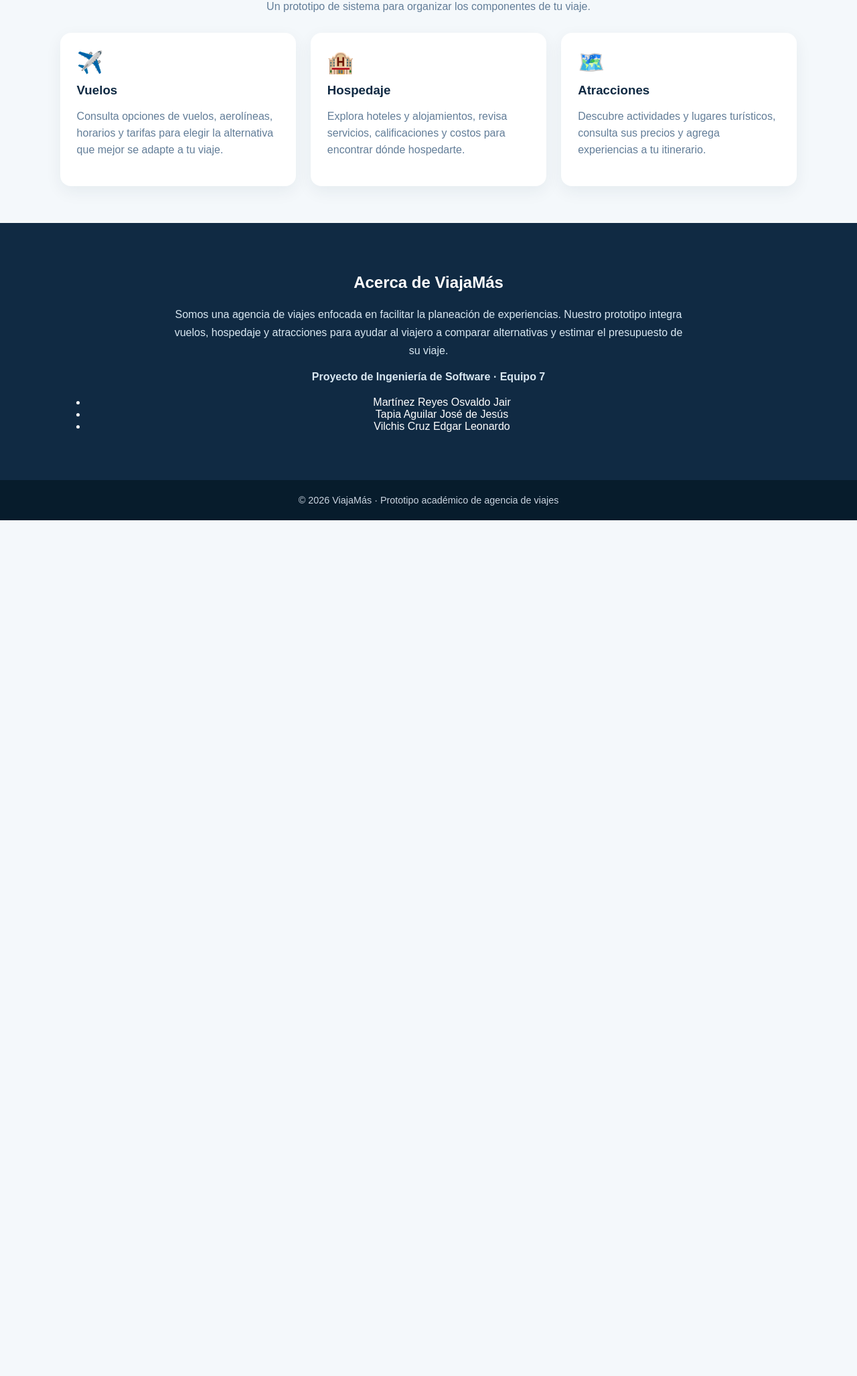
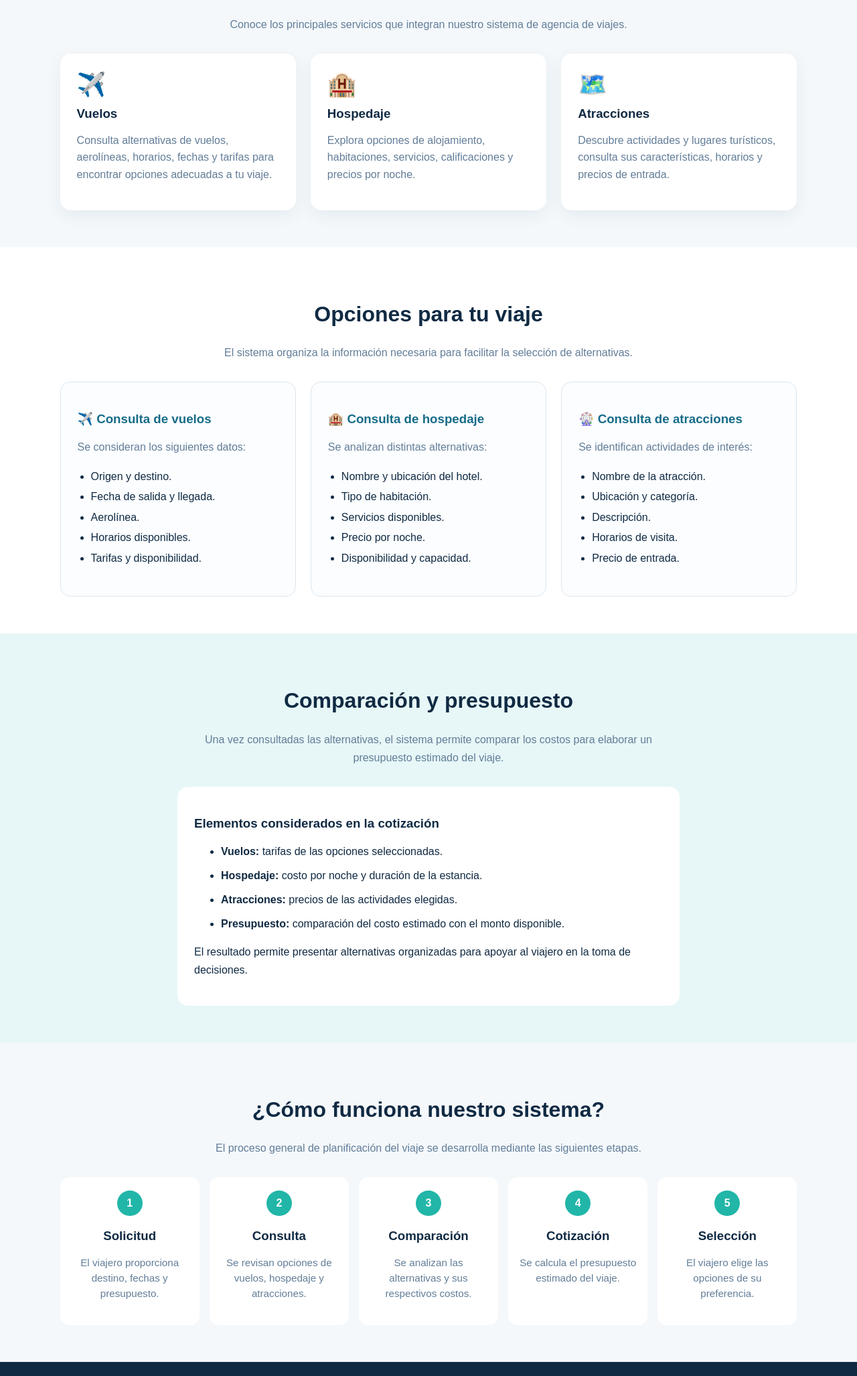
Before and after one commit to Developerutrax/Paris, a plain HTML site: page index.html in a window 1280 px wide. Shown: the part 745-2800 px from the top of the page at 67% size. Before the commit the page ends 1522 px from the top, so only its background shows below. Drawn offline with Linux system fonts and the light colour scheme.

Commit message:
Update index.html

```diff
--- a/index.html
+++ b/index.html
@@ -1,103 +1,601 @@
+
 <!DOCTYPE html>
 <html lang="es">
 <head>
 <meta charset="UTF-8">
 <meta name="viewport" content="width=device-width, initial-scale=1.0">
 <title>ViajaMás | Agencia de Viajes</title>
+
 <style>
-    :root { --navy:#102a43; --blue:#176b87; --teal:#21b6a8; --cream:#f4f8fb; --orange:#ffb454; }
-    * { box-sizing:border-box; }
-    body { margin:0; font-family:Arial,Helvetica,sans-serif; color:var(--navy); background:var(--cream); }
-    header { display:flex; justify-content:space-between; align-items:center; padding:20px 7%; background:white; }
-    .logo { font-size:1.5rem; font-weight:800; color:var(--blue); }
-    .logo span { color:var(--teal); }
-    nav a { color:var(--navy); text-decoration:none; margin-left:22px; font-weight:600; }
-    .hero { display:grid; grid-template-columns:1.05fr .95fr; gap:35px; align-items:center; padding:55px 7%; background:linear-gradient(135deg,#e7f7f7,#edf4ff); }
-    .tag { display:inline-block; background:#d5f4ef; color:#087c73; padding:8px 14px; border-radius:30px; font-size:.85rem; font-weight:bold; }
-    h1 { font-size:clamp(2.3rem,5vw,4.3rem); line-height:1.05; margin:18px 0; }
-    h1 span { color:var(--teal); }
-    .hero p { font-size:1.1rem; line-height:1.7; color:#486581; max-width:540px; }
-    .btn { display:inline-block; margin-top:12px; background:var(--blue); color:white; padding:14px 24px; border-radius:10px; text-decoration:none; font-weight:bold; }
-    .hero img { width:100%; border-radius:22px; box-shadow:0 18px 45px #102a4320; }
-    section { padding:55px 7%; }
-    .section-title { text-align:center; margin-bottom:30px; }
-    .section-title h2 { font-size:2rem; margin-bottom:8px; }
-    .section-title p { color:#627d98; }
-    .cards { display:grid; grid-template-columns:repeat(3,1fr); gap:22px; }
-    .card { background:white; padding:25px; border-radius:16px; box-shadow:0 8px 24px #102a4310; }
-    .card .emoji { font-size:2rem; }
-    .card h3 { margin:12px 0 8px; }
-    .card p { color:#627d98; line-height:1.55; }
-    .about { background:var(--navy); color:white; text-align:center; }
-    .about p { max-width:760px; margin:12px auto; color:#d9e8f2; line-height:1.7; }
-    footer { text-align:center; padding:22px; background:#071c2c; color:#cbd5e1; font-size:.9rem; }
-    @media(max-width:760px) {
-      header { flex-direction:column; gap:15px; }
-      nav a { margin:0 8px; }
-      .hero { grid-template-columns:1fr; padding-top:35px; }
-      .cards { grid-template-columns:1fr; }
+:root {
+  --navy: #102a43;
+  --blue: #176b87;
+  --teal: #21b6a8;
+  --cream: #f4f8fb;
+  --orange: #ffb454;
+}
+
+* {
+  box-sizing: border-box;
+  scroll-behavior: smooth;
+}
+
+body {
+  margin: 0;
+  font-family: Arial, Helvetica, sans-serif;
+  color: var(--navy);
+  background: var(--cream);
+}
+
+header {
+  display: flex;
+  justify-content: space-between;
+  align-items: center;
+  padding: 20px 7%;
+  background: white;
+  flex-wrap: wrap;
+}
+
+.logo {
+  font-size: 1.6rem;
+  font-weight: 800;
+  color: var(--blue);
+}
+
+.logo span {
+  color: var(--teal);
+}
+
+nav a {
+  color: var(--navy);
+  text-decoration: none;
+  margin-left: 18px;
+  font-weight: 600;
+}
+
+nav a:hover {
+  color: var(--teal);
+}
+
+.hero {
+  display: grid;
+  grid-template-columns: 1.05fr .95fr;
+  gap: 35px;
+  align-items: center;
+  padding: 60px 7%;
+  background: linear-gradient(135deg,#e7f7f7,#edf4ff);
+}
+
+.tag {
+  display: inline-block;
+  background: #d5f4ef;
+  color: #087c73;
+  padding: 8px 14px;
+  border-radius: 30px;
+  font-size: .85rem;
+  font-weight: bold;
+}
+
+h1 {
+  font-size: clamp(2.3rem,5vw,4.3rem);
+  line-height: 1.05;
+  margin: 18px 0;
+}
+
+h1 span {
+  color: var(--teal);
+}
+
+.hero p {
+  font-size: 1.1rem;
+  line-height: 1.7;
+  color: #486581;
+}
+
+.hero img {
+  width: 100%;
+  border-radius: 22px;
+}
+
+.btn {
+  display: inline-block;
+  margin-top: 12px;
+  background: var(--blue);
+  color: white;
+  padding: 14px 24px;
+  border-radius: 10px;
+  text-decoration: none;
+  font-weight: bold;
+}
+
+.btn:hover {
+  background: var(--teal);
+}
+
+section {
+  padding: 55px 7%;
+}
+
+.section-title {
+  text-align: center;
+  margin-bottom: 30px;
+}
+
+.section-title h2 {
+  font-size: 2rem;
+}
+
+.section-title p {
+  color: #627d98;
+  line-height: 1.6;
+}
+
+.cards {
+  display: grid;
+  grid-template-columns: repeat(3,1fr);
+  gap: 22px;
+}
+
+.card {
+  background: white;
+  padding: 25px;
+  border-radius: 16px;
+  box-shadow: 0 8px 24px #102a4310;
+}
+
+.emoji {
+  font-size: 2.2rem;
+}
+
+.card h3 {
+  margin: 12px 0 8px;
+}
+
+.card p {
+  color: #627d98;
+  line-height: 1.6;
+}
+
+/* SECCIÓN DE CONSULTAS */
+
+.consultas {
+  background: white;
+}
+
+.consulta-grid {
+  display: grid;
+  grid-template-columns: repeat(3,1fr);
+  gap: 22px;
+}
+
+.consulta {
+  padding: 25px;
+  border: 1px solid #dce6ed;
+  border-radius: 15px;
+  background: #fbfdff;
+}
+
+.consulta h3 {
+  color: var(--blue);
+}
+
+.consulta p {
+  color: #627d98;
+  line-height: 1.6;
+}
+
+.consulta ul {
+  padding-left: 20px;
+  line-height: 1.9;
+}
+
+/* COTIZACIÓN */
+
+.presupuesto {
+  background: #e7f7f7;
+  text-align: center;
+}
+
+.presupuesto p {
+  max-width: 750px;
+  margin: 15px auto;
+  line-height: 1.7;
+}
+
+.presupuesto-box {
+  max-width: 750px;
+  margin: 25px auto 0;
+  padding: 25px;
+  background: white;
+  border-radius: 16px;
+  text-align: left;
+}
+
+.presupuesto-box li {
+  margin: 12px 0;
+  line-height: 1.5;
+}
+
+/* FUNCIONAMIENTO */
+
+.pasos {
+  display: grid;
+  grid-template-columns: repeat(5,1fr);
+  gap: 15px;
+}
+
+.paso {
+  text-align: center;
+  background: white;
+  padding: 20px 12px;
+  border-radius: 14px;
+}
+
+.numero {
+  display: inline-flex;
+  width: 38px;
+  height: 38px;
+  align-items: center;
+  justify-content: center;
+  background: var(--teal);
+  color: white;
+  font-weight: bold;
+  border-radius: 50%;
+}
+
+.paso p {
+  color: #627d98;
+  line-height: 1.5;
+  font-size: .95rem;
+}
+
+/* EQUIPO */
+
+.about {
+  background: var(--navy);
+  color: white;
+  text-align: center;
+}
+
+.about p {
+  max-width: 760px;
+  margin: 12px auto;
+  color: #d9e8f2;
+  line-height: 1.7;
+}
+
+.equipo ul {
+  list-style: none;
+  padding: 0;
+  line-height: 2;
+  color: #d9e8f2;
+}
+
+footer {
+  text-align: center;
+  padding: 22px;
+  background: #071c2c;
+  color: #cbd5e1;
+  font-size: .9rem;
+}
+
+@media(max-width:850px) {
+  .cards,
+  .consulta-grid {
+    grid-template-columns: 1fr;
+  }
+
+  .pasos {
+    grid-template-columns: 1fr 1fr;
+  }
+
+  .hero {
+    grid-template-columns: 1fr;
+  }
+}
+
+@media(max-width:550px) {
+  header {
+    flex-direction: column;
+    gap: 18px;
+  }
+
+  nav {
+    text-align: center;
+  }
+
+  nav a {
+    display: inline-block;
+    margin: 6px;
+  }
+
+  .pasos {
+    grid-template-columns: 1fr;
+  }
 }
 </style>
 </head>
+
 <body>
+
 <header>
   <div class="logo">Viaja<span>Más</span> ✈</div>
+
   <nav>
     <a href="#inicio">Inicio</a>
     <a href="#servicios">Servicios</a>
-      <a href="#nosotros">Nosotros</a>
+    <a href="#consultas">Opciones</a>
+    <a href="#presupuesto">Presupuesto</a>
+    <a href="#nosotros">Equipo</a>
   </nav>
 </header>
 
 <main>
+
+<!-- INICIO -->
+
 <section class="hero" id="inicio">
   <div>
     <span class="tag">Tu próxima aventura comienza aquí</span>
-        <h1>Descubre el mundo.<br><span>Vive el viaje.</span></h1>
-        <p>En ViajaMás te ayudamos a planear experiencias inolvidables. Explora destinos, compara opciones y organiza tu viaje de acuerdo con tus gustos y presupuesto.</p>
-        <a class="btn" href="#servicios">Explorar servicios</a>
+
+    <h1>
+      Descubre el mundo.<br>
+      <span>Vive el viaje.</span>
+    </h1>
+
+    <p>
+      En ViajaMás te ayudamos a planear experiencias
+      inolvidables. Explora destinos, compara opciones
+      y organiza tu viaje de acuerdo con tus gustos
+      y presupuesto.
+    </p>
+
+    <a class="btn" href="#servicios">
+      Explorar servicios
+    </a>
   </div>
-      <img src="img/destinos.svg" alt="Ilustración de un destino turístico con montañas, mar y avión">
+
+  <img src="img/destinos.svg"
+       alt="Ilustración de un destino turístico">
 </section>
 
+<!-- SERVICIOS -->
+
 <section id="servicios">
+
   <div class="section-title">
     <h2>Planea tu viaje ideal</h2>
-        <p>Un prototipo de sistema para organizar los componentes de tu viaje.</p>
+    <p>
+      Conoce los principales servicios que integran
+      nuestro sistema de agencia de viajes.
+    </p>
   </div>
+
   <div class="cards">
+
     <article class="card">
       <div class="emoji">✈️</div>
       <h3>Vuelos</h3>
-          <p>Consulta opciones de vuelos, aerolíneas, horarios y tarifas para elegir la alternativa que mejor se adapte a tu viaje.</p>
+      <p>
+        Consulta alternativas de vuelos, aerolíneas,
+        horarios, fechas y tarifas para encontrar
+        opciones adecuadas a tu viaje.
+      </p>
     </article>
+
     <article class="card">
       <div class="emoji">🏨</div>
       <h3>Hospedaje</h3>
-          <p>Explora hoteles y alojamientos, revisa servicios, calificaciones y costos para encontrar dónde hospedarte.</p>
+      <p>
+        Explora opciones de alojamiento, habitaciones,
+        servicios, calificaciones y precios por noche.
+      </p>
     </article>
+
     <article class="card">
       <div class="emoji">🗺️</div>
       <h3>Atracciones</h3>
-          <p>Descubre actividades y lugares turísticos, consulta sus precios y agrega experiencias a tu itinerario.</p>
+      <p>
+        Descubre actividades y lugares turísticos,
+        consulta sus características, horarios
+        y precios de entrada.
+      </p>
     </article>
+
   </div>
 </section>
 
+<!-- CONSULTAS -->
+
+<section class="consultas" id="consultas">
+
+  <div class="section-title">
+    <h2>Opciones para tu viaje</h2>
+    <p>
+      El sistema organiza la información necesaria
+      para facilitar la selección de alternativas.
+    </p>
+  </div>
+
+  <div class="consulta-grid">
+
+    <article class="consulta">
+      <h3>✈️ Consulta de vuelos</h3>
+      <p>
+        Se consideran los siguientes datos:
+      </p>
+      <ul>
+        <li>Origen y destino.</li>
+        <li>Fecha de salida y llegada.</li>
+        <li>Aerolínea.</li>
+        <li>Horarios disponibles.</li>
+        <li>Tarifas y disponibilidad.</li>
+      </ul>
+    </article>
+
+    <article class="consulta">
+      <h3>🏨 Consulta de hospedaje</h3>
+      <p>
+        Se analizan distintas alternativas:
+      </p>
+      <ul>
+        <li>Nombre y ubicación del hotel.</li>
+        <li>Tipo de habitación.</li>
+        <li>Servicios disponibles.</li>
+        <li>Precio por noche.</li>
+        <li>Disponibilidad y capacidad.</li>
+      </ul>
+    </article>
+
+    <article class="consulta">
+      <h3>🎡 Consulta de atracciones</h3>
+      <p>
+        Se identifican actividades de interés:
+      </p>
+      <ul>
+        <li>Nombre de la atracción.</li>
+        <li>Ubicación y categoría.</li>
+        <li>Descripción.</li>
+        <li>Horarios de visita.</li>
+        <li>Precio de entrada.</li>
+      </ul>
+    </article>
+
+  </div>
+</section>
+
+<!-- PRESUPUESTO -->
+
+<section class="presupuesto" id="presupuesto">
+
+  <div class="section-title">
+    <h2>Comparación y presupuesto</h2>
+    <p>
+      Una vez consultadas las alternativas, el sistema
+      permite comparar los costos para elaborar
+      un presupuesto estimado del viaje.
+    </p>
+  </div>
+
+  <div class="presupuesto-box">
+    <h3>Elementos considerados en la cotización</h3>
+
+    <ul>
+      <li><strong>Vuelos:</strong> tarifas de las opciones seleccionadas.</li>
+      <li><strong>Hospedaje:</strong> costo por noche y duración de la estancia.</li>
+      <li><strong>Atracciones:</strong> precios de las actividades elegidas.</li>
+      <li><strong>Presupuesto:</strong> comparación del costo estimado con el monto disponible.</li>
+    </ul>
+
+    <p>
+      El resultado permite presentar alternativas
+      organizadas para apoyar al viajero en la
+      toma de decisiones.
+    </p>
+  </div>
+
+</section>
+
+<!-- FUNCIONAMIENTO -->
+
+<section id="funcionamiento">
+
+  <div class="section-title">
+    <h2>¿Cómo funciona nuestro sistema?</h2>
+    <p>
+      El proceso general de planificación del viaje
+      se desarrolla mediante las siguientes etapas.
+    </p>
+  </div>
+
+  <div class="pasos">
+
+    <article class="paso">
+      <span class="numero">1</span>
+      <h3>Solicitud</h3>
+      <p>
+        El viajero proporciona destino,
+        fechas y presupuesto.
+      </p>
+    </article>
+
+    <article class="paso">
+      <span class="numero">2</span>
+      <h3>Consulta</h3>
+      <p>
+        Se revisan opciones de vuelos,
+        hospedaje y atracciones.
+      </p>
+    </article>
+
+    <article class="paso">
+      <span class="numero">3</span>
+      <h3>Comparación</h3>
+      <p>
+        Se analizan las alternativas
+        y sus respectivos costos.
+      </p>
+    </article>
+
+    <article class="paso">
+      <span class="numero">4</span>
+      <h3>Cotización</h3>
+      <p>
+        Se calcula el presupuesto
+        estimado del viaje.
+      </p>
+    </article>
+
+    <article class="paso">
+      <span class="numero">5</span>
+      <h3>Selección</h3>
+      <p>
+        El viajero elige las opciones
+        de su preferencia.
+      </p>
+    </article>
+
+  </div>
+</section>
+
+<!-- EQUIPO -->
+
 <section class="about" id="nosotros">
+
   <h2>Acerca de ViajaMás</h2>
-      <p>Somos una agencia de viajes enfocada en facilitar la planeación de experiencias. Nuestro prototipo integra vuelos, hospedaje y atracciones para ayudar al viajero a comparar alternativas y estimar el presupuesto de su viaje.</p>
+
+  <p>
+    ViajaMás es un proyecto académico enfocado en
+    el desarrollo conceptual de un sistema para
+    agencias de viajes. Su propósito es integrar
+    información de vuelos, hospedaje y atracciones,
+    facilitando la comparación de alternativas
+    y la elaboración de presupuestos.
+  </p>
+
   <div class="equipo">
-    <p><strong>Proyecto de Ingeniería de Software · Equipo 7</strong></p>
+
+    <p>
+      <strong>
+        Proyecto de Ingeniería de Software · Equipo 7
+      </strong>
+    </p>
+
     <ul>
       <li>Martínez Reyes Osvaldo Jair</li>
       <li>Tapia Aguilar José de Jesús</li>
       <li>Vilchis Cruz Edgar Leonardo</li>
     </ul>
+
   </div>
+
 </section>
+
 </main>
 
-  <footer>© 2026 ViajaMás · Prototipo académico de agencia de viajes</footer>
+<footer>
+  © 2026 ViajaMás · Proyecto académico de Ingeniería de Software · Equipo 7
+</footer>
+
 </body>
 </html>
```
Lines whose indentation alone changed are shown as unchanged.
